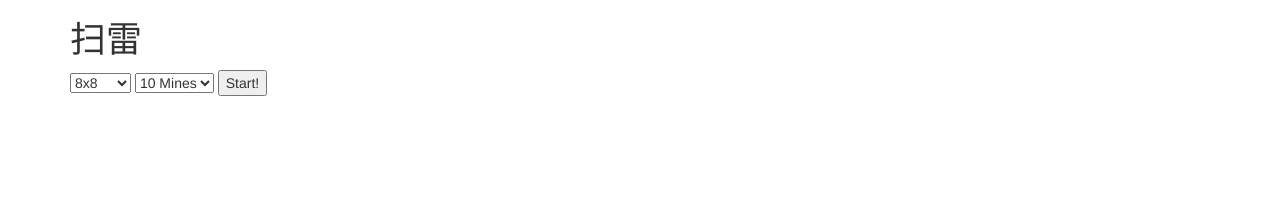
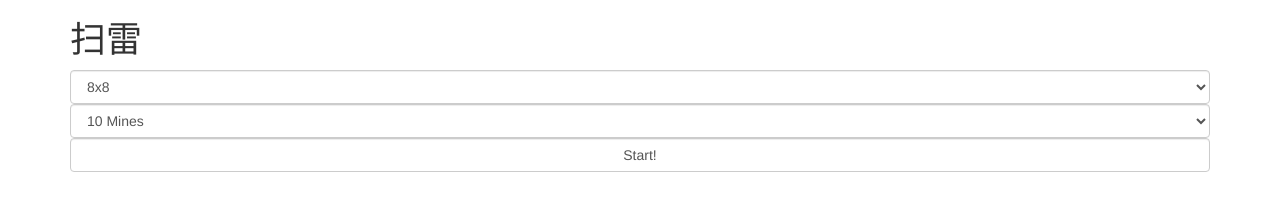
Before and after one commit to liuchibing/minesweeper, a plain HTML site: page index.html in a window 1280 px wide. Drawn offline with Linux system fonts and the light colour scheme.

Commit message:
Update index.html

```diff
--- a/index.html
+++ b/index.html
@@ -27,18 +27,18 @@
     <div class="container">
       <h1>扫雷</h1>
       <div class="row">
-	<div class="col-xs-12">
-	  <select name="size" id="size">
+	<div class="col-xs-12 form" id="settings">
+	  <select name="size" id="size" class="form-control">
 	    <option value="8x8">8x8</option>
 	    <option value="16x16">16x16</option>
 	    <option value="16x30">16x30</option>
 	  </select>
-	  <select name="total" id="total">
+	  <select name="total" id="total" class="form-control">
 	    <option value="10">10 Mines</option>
 	    <option value="40">40 Mines</option>
 	    <option value="99">99 Mines</option>
 	  </select>
-	  <button id="startGame">Start!</button>
+	  <button id="startGame" class="form-control">Start!</button>
 	</div>
       </div>
       <div class="row game">
```
